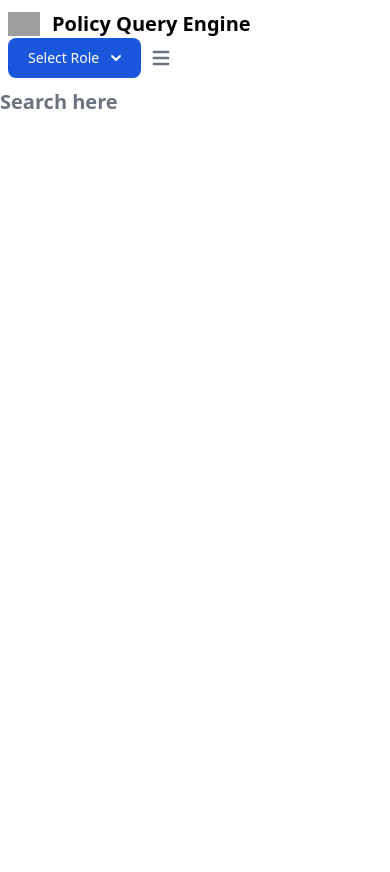
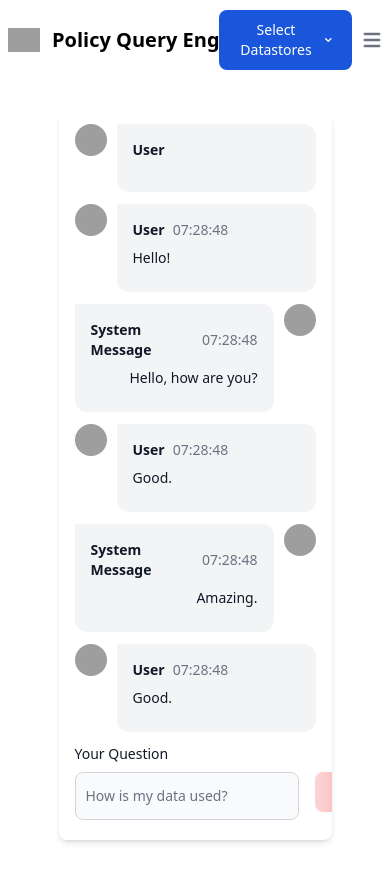
Before and after one commit to zitangerine1/policyQueryEngine, a Flask app: page /chat in a window 390 px wide. Before the commit the page ends 109 px from the top, so only its background shows below. Run offline with Flask 3, Linux system fonts and the light colour scheme; style sheets or scripts are compiled from the project's sources; some libraries are stand-ins or nearby versions; grey boxes are pictures that could not be loaded.

Commit message:
chat frame

```diff
--- a/queryEngine/app.py
+++ b/queryEngine/app.py
@@ -1,5 +1,8 @@
 from flask import Flask, render_template, request, redirect, url_for, session, flash
-from vertexcall import search_sample
+# from vertexcall import search_sample
+import time
+t = time.localtime()
+current_time = time.strftime("%H:%M:%S", t)
 
 # from dotenv import load_dotenv
 # import os
@@ -30,8 +33,43 @@ def login():
 
 @app.route("/chat")
 def index():
+    conversation_data = [
+        {
+            'sender': 'User',
+        },
+        {
+            'sender': 'User',
+            'time': f'{current_time}',
+            'message': f'Hello!'
+        },
+        {
+            'sender': 'System Message',
+            'time': f'{current_time}',
+            'message': f'Hello, how are you?'
+        },
+        {
+            'sender': 'User',
+            'time': f'{current_time}',
+            'message': f'Good.'
+        },
+        {
+            'sender': 'System Message',
+            'time': f'{current_time}',
+            'message': f'Amazing.'
+        },
+        {
+            'sender': 'User',
+            'time': f'{current_time}',
+            'message': f'Good.'
+        },
+    ]
+
+    if len(conversation_data) > 6:
+        conversation_data.pop(2)
+
+    # info = search_sample()
     email = session.get('email')
-    return render_template("index.html", email=email)
+    return render_template("index.html", email=email, conversation_data=conversation_data)
 
 
 if __name__ == '__main__':
--- a/queryEngine/tailwind.config.js
+++ b/queryEngine/tailwind.config.js
@@ -1,4 +1,5 @@
 module.exports = {
+  darkMode: 'class',
   content: [
       "./templates/**/*.html",
       "./static/src/**/*.js",
--- a/queryEngine/templates/index.html
+++ b/queryEngine/templates/index.html
@@ -11,42 +11,60 @@
 
 <body>
 
-
 <nav class="bg-white border-gray-200 px-2 sm:px-4 py-2.5 rounded dark:bg-gray-900">
-        <div class="container flex flex-wrap items-center justify-between mx-auto">
+    <div class="container flex items-center justify-between mx-auto">
         <a href="https://flowbite.com/" class="flex items-center">
             <img src="https://techcrunch.com/wp-content/uploads/2021/05/VertexAI-512-color.png" class="h-6 mr-3 sm:h-9" alt="Flowbite Logo">
             <span class="self-center text-xl font-semibold whitespace-nowrap dark:text-white">Policy Query Engine</span>
-
         </a>
 
-            <div class="flex md:order-2">
-                <button id="dropdownInformationButton" data-dropdown-toggle="dropdownInformation" class="text-white bg-blue-700 hover:bg-blue-800 focus:ring-4 focus:outline-none focus:ring-blue-300 font-medium rounded-lg text-sm px-5 py-2.5 text-center inline-flex items-center dark:bg-blue-600 dark:hover:bg-blue-700 dark:focus:ring-blue-800" type="button">Select Role <svg class="w-2.5 h-2.5 ms-3" aria-hidden="true" xmlns="http://www.w3.org/2000/svg" fill="none" viewBox="0 0 10 6">
+        <div class="flex md:order-2 items-center"> <!-- Updated this line -->
+
+<button id="dropdownToggleButton" data-dropdown-toggle="dropdownToggle" class="text-white bg-blue-700 hover:bg-blue-800 focus:ring-4 focus:outline-none focus:ring-blue-300 font-medium rounded-lg text-sm px-5 py-2.5 text-center inline-flex items-center dark:bg-blue-600 dark:hover:bg-blue-700 dark:focus:ring-blue-800" type="button">Select Datastores
+<svg class="w-2.5 h-2.5 ms-3" aria-hidden="true" xmlns="http://www.w3.org/2000/svg" fill="none" viewBox="0 0 10 6">
 <path stroke="currentColor" stroke-linecap="round" stroke-linejoin="round" stroke-width="2" d="m1 1 4 4 4-4"/>
 </svg>
 </button>
 
 <!-- Dropdown menu -->
-    <div id="dropdownInformation" class="z-10 hidden bg-white divide-y divide-gray-100 rounded-lg shadow w-44 dark:bg-gray-700 dark:divide-gray-600">
+<div id="dropdownToggle" class="z-10 hidden bg-white divide-y divide-gray-100 rounded-lg shadow w-72 dark:bg-gray-700 dark:divide-gray-600">
+    <ul class="p-3 space-y-1 text-sm text-gray-700 dark:text-gray-200" aria-labelledby="dropdownToggleButton">
+      <li>
           <div class="px-4 py-3 text-sm text-gray-900 dark:text-white">
-          <div>Admin</div>
+              <div>{{ email }}</div>
               <div class="font-medium truncate">{{ email }}</div>
             </div>
-        <ul class="py-2 text-sm text-gray-700 dark:text-gray-200" aria-labelledby="dropdownInformationButton">
-          <li>
-            <a href="#" class="block px-4 py-2 hover:bg-gray-100 dark:hover:bg-gray-600 dark:hover:text-white">Dashboard</a>
+        <div class="flex p-2 rounded hover:bg-gray-100 dark:hover:bg-gray-600">
+          <label class="relative inline-flex items-center w-full cursor-pointer">
+            <input type="checkbox" value="" class="sr-only peer">
+            <div class="w-9 h-5 bg-gray-200 peer-focus:outline-none peer-focus:ring-4 peer-focus:ring-blue-300 dark:peer-focus:ring-blue-800 rounded-full peer dark:bg-gray-600 peer-checked:after:translate-x-full rtl:peer-checked:after:translate-x-[-100%] peer-checked:after:border-white after:content-[''] after:absolute after:top-[2px] after:start-[2px] after:bg-white after:border-gray-300 after:border after:rounded-full after:h-4 after:w-4 after:transition-all dark:border-gray-500 peer-checked:bg-blue-600"></div>
+            <span class="ms-3 text-sm font-medium text-gray-900 dark:text-gray-300">Google Policies</span>
+          </label>
+        </div>
       </li>
       <li>
-            <a href="#" class="block px-4 py-2 hover:bg-gray-100 dark:hover:bg-gray-600 dark:hover:text-white">Settings</a>
+        <div class="flex p-2 rounded hover:bg-gray-100 dark:hover:bg-gray-600">
+          <label class="relative inline-flex items-center w-full cursor-pointer">
+            <input type="checkbox" value="" class="sr-only peer">
+            <div class="w-9 h-5 bg-gray-200 peer-focus:outline-none peer-focus:ring-4 peer-focus:ring-blue-300 dark:peer-focus:ring-blue-800 rounded-full peer dark:bg-gray-600 peer-checked:after:translate-x-full rtl:peer-checked:after:translate-x-[-100%] peer-checked:after:border-white after:content-[''] after:absolute after:top-[2px] after:start-[2px] after:bg-white after:border-gray-300 after:border after:rounded-full after:h-4 after:w-4 after:transition-all dark:border-gray-500 peer-checked:bg-blue-600"></div>
+            <span class="ms-3 text-sm font-medium text-gray-900 dark:text-gray-300">AWS Policies</span>
+          </label>
+        </div>
       </li>
       <li>
-            <a href="#" class="block px-4 py-2 hover:bg-gray-100 dark:hover:bg-gray-600 dark:hover:text-white">Earnings</a>
+        <div class="flex p-2 rounded hover:bg-gray-100 dark:hover:bg-gray-600">
+          <label class="relative inline-flex items-center w-full cursor-pointer">
+            <input type="checkbox" value="" class="sr-only peer">
+            <div class="w-9 h-5 bg-gray-200 peer-focus:outline-none peer-focus:ring-4 peer-focus:ring-blue-300 dark:peer-focus:ring-blue-800 rounded-full peer dark:bg-gray-600 peer-checked:after:translate-x-full rtl:peer-checked:after:translate-x-[-100%] peer-checked:after:border-white after:content-[''] after:absolute after:top-[2px] after:start-[2px] after:bg-white after:border-gray-300 after:border after:rounded-full after:h-4 after:w-4 after:transition-all dark:border-gray-500 peer-checked:bg-blue-600"></div>
+            <span class="ms-3 text-sm font-medium text-gray-900 dark:text-gray-300">Azure Policies</span>
+          </label>
+        </div>
       </li>
     </ul>
-        <div class="py-2">
-          <a href="#" class="block px-4 py-2 text-sm text-gray-700 hover:bg-gray-100 dark:hover:bg-gray-600 dark:text-gray-200 dark:hover:text-white">Sign out</a>
 </div>
-    </div>
+
+
+<!-- Dropdown menu -->
         <button data-collapse-toggle="navbar-cta" type="button"
             class="inline-flex items-center p-2 text-sm text-gray-500 rounded-lg md:hidden hover:bg-gray-100 focus:outline-none focus:ring-2 focus:ring-gray-200 dark:text-gray-400 dark:hover:bg-gray-700 dark:focus:ring-gray-600"
             aria-controls="navbar-cta" aria-expanded="false">
@@ -84,22 +102,48 @@
         </div>
 </nav>
 
-    <div>
-    <!-- Widget JavaScript bundle -->
-        <script src="https://cloud.google.com/ai/gen-app-builder/client?hl=en_GB"></script>
+<div class="max-w-screen-xl mx-auto my-8">
+    <div class="bg-white rounded-lg shadow-md overflow-hidden max-w-[70%] mx-auto overflow-y-auto">
 
-        <!-- Search widget element is not visible by default -->
-        <gen-search-widget
-          configId="d90e3c97-bc4e-45d8-8fc9-3b264a31977e"
-          triggerId="searchWidgetTrigger">
-        </gen-search-widget>
+        {% for chat_item in conversation_data %}
+            {% if chat_item['sender'] != 'System Message' %}
+                <div class="flex items-start gap-2.5 mx-4 my-3">
+                    <img class="w-8 h-8 rounded-full" src="https://i1.sndcdn.com/artworks-csS0KMfy54ypqFXq-WTMOyg-t500x500.jpg" alt="System image">
+                    <div class="flex flex-col w-full max-w-[90%] leading-1.5 p-4 border-gray-200 bg-gray-100 rounded-e-xl rounded-es-xl dark:bg-gray-700">
+                        <div class="flex items-center space-x-2 rtl:space-x-reverse">
+                            <span class="text-sm font-semibold text-gray-900 dark:text-white">{{ chat_item['sender'] }}</span>
+                            <span class="text-sm font-normal text-gray-500 dark:text-gray-400">{{ chat_item['time'] }}</span>
+                        </div>
+                        <p class="text-sm font-normal py-2 text-gray-900 dark:text-white">
+                            {{ chat_item['message'] }}
+                        </p>
+                    </div>
+                </div>
+        {% else %}
+                <div class="flex items-start gap-2.5 mx-4 my-3">
+                    <div class="flex flex-col w-full leading-1.5 p-4 border-gray-200 bg-gray-100 rounded-e-xl rounded-es-xl dark:bg-gray-700">
+                        <div class="flex items-center space-x-2 justify-end">
+                            <span class="text-sm font-semibold text-gray-900 dark:text-white">{{ chat_item['sender'] }}</span>
+                            <span class="text-sm font-normal text-gray-500 dark:text-gray-400">{{ chat_item['time'] }}</span>
+                        </div>
+                        <p class="text-sm font-normal py-2 text-gray-900 dark:text-white text-right">
+                            {{ chat_item['message'] }}
+                        </p>
+                    </div>
+                    <img class="w-8 h-8 rounded-full" src="https://www.gstatic.com/lamda/images/sparkle_resting_v2_darkmode_2bdb7df2724e450073ede.gif" alt="User image">
+                </div>
+            {% endif %}
+        {% endfor %}
 
-        <!-- Element that opens the widget on click. It does not have to be an input -->
-        <div class="2xl:grid-cols-10">
-        <input class="self-center text-xl font-semibold whitespace-nowrap dark:text-white" placeholder="Search here" id="searchWidgetTrigger"/>
+        <div class="mb-5">
+                <label for="email" class="block mb-2 text-sm font-medium text-gray-900 dark:text-white mx-4 my-3">Your Question</label><div class="flex">
+                  <input type="email" id="email" class="flex-1 bg-gray-50 border border-gray-300 text-gray-900 text-sm rounded-lg focus:ring-blue-500 focus:border-blue-500 p-2.5 dark:bg-gray-700 dark:border-gray-600 dark:placeholder-gray-400 dark:text-white dark:focus:ring-blue-500 dark:focus:border-blue-500 mx-4" placeholder="How is my data used?" required>
+                  <button type="button" class="text-gray-900 bg-gradient-to-r from-red-200 via-red-300 to-yellow-200 hover:bg-gradient-to-bl focus:ring-4 focus:outline-none focus:ring-red-100 dark:focus:ring-red-400 font-medium rounded-lg text-sm px-5 py-2.5 text-center me-2 mb-2">Send</button>
+        </div>
+      </div>
+    </div>
 </div>
 
-    </div>
 
 
     <script src="https://cdnjs.cloudflare.com/ajax/libs/flowbite/2.2.0/flowbite.min.js"></script>
```
Also changed, not shown: queryEngine/templates/login.html (+13 -9 lines), queryEngine/vertexconvo.py (added, +77 -0 lines). Lines whose indentation alone changed are shown as unchanged.
